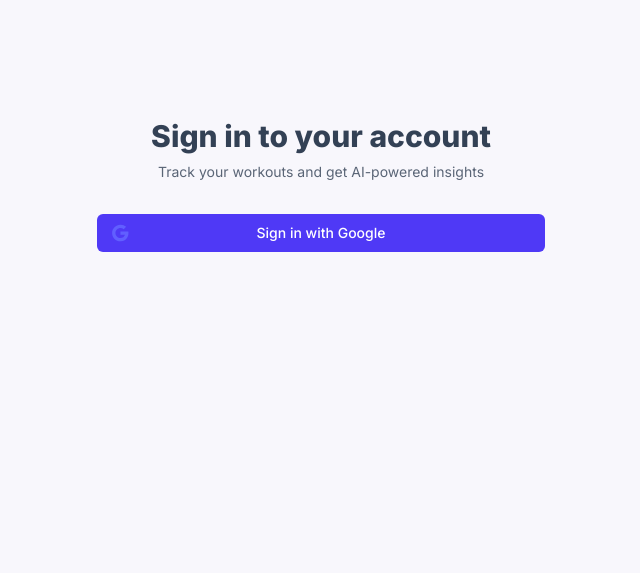
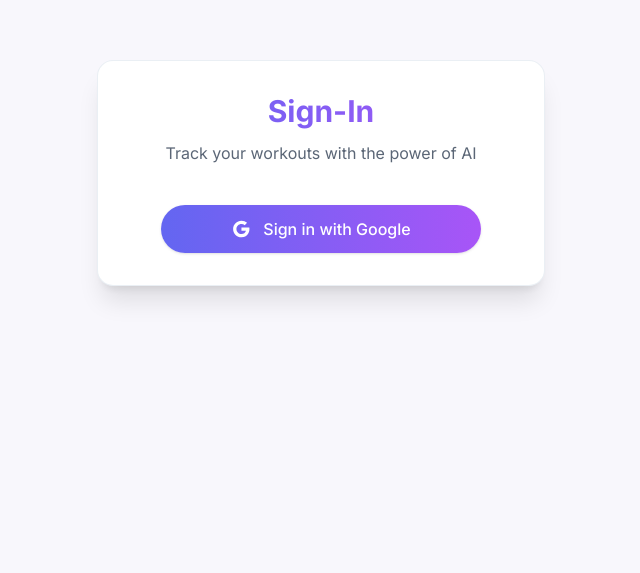
Before and after one commit to kanishk-jain-01/gymmentorai, a Next.js app: page /auth/signin in a window 1280 px wide. Shown: the part 227-800 px from the top of the page, without its empty margins (319-959 px from the left). Built offline with nearby package versions, Linux system fonts and the light colour scheme; no server answers.

Commit message:
Aesthetic Improvements

```diff
--- a/src/app/auth/signin/page.tsx
+++ b/src/app/auth/signin/page.tsx
@@ -48,43 +48,35 @@ export default function SignIn() {
   };
 
   return (
-    <div className="min-h-screen flex items-center justify-center bg-theme-bg py-12 px-4 sm:px-6 lg:px-8">
-      <div className="max-w-md w-full space-y-8">
+    <div className="min-h-screen flex items-center justify-center bg-theme-bg">
+      <div className="absolute inset-x-0 -top-40 -z-10 transform-gpu overflow-hidden blur-3xl sm:-top-80">
+        <div className="relative left-[calc(50%-11rem)] aspect-[1155/678] w-[36.125rem] -translate-x-1/2 rotate-[30deg] bg-gradient-primary opacity-20 sm:left-[calc(50%-30rem)] sm:w-[72.1875rem]"></div>
+      </div>
+
+      <div className="max-w-md w-full space-y-10 p-8 bg-theme-card bg-opacity-80 backdrop-blur-sm rounded-2xl shadow-xl border border-subtle mx-4">
         <div>
-          <h2 className="mt-6 text-center text-3xl font-extrabold text-theme-fg">
-            Sign in to your account
+          <h2 className="text-center text-3xl font-bold text-gradient-primary">
+            Sign-In
           </h2>
-          <p className="mt-2 text-center text-sm text-theme-fg opacity-80">
-            Track your workouts and get AI-powered insights
+          <p className="mt-3 text-center text-theme-fg opacity-80">
+            Track your workouts with the power of AI
           </p>
         </div>
 
         {error && (
-          <div className="rounded-md bg-red-50 p-4">
-            <div className="flex">
-              <div className="flex-shrink-0">
-                <svg className="h-5 w-5 text-red-400" viewBox="0 0 20 20" fill="currentColor">
-                  <path fillRule="evenodd" d="M10 18a8 8 0 100-16 8 8 0 000 16zM8.707 7.293a1 1 0 00-1.414 1.414L8.586 10l-1.293 1.293a1 1 0 101.414 1.414L10 11.414l1.293 1.293a1 1 0 001.414-1.414L11.414 10l1.293-1.293a1 1 0 00-1.414-1.414L10 8.586 8.707 7.293z" clipRule="evenodd" />
-                </svg>
-              </div>
-              <div className="ml-3">
-                <h3 className="text-sm font-medium text-red-800">Authentication Error</h3>
-                <div className="mt-2 text-sm text-red-700">
-                  <p>{error}</p>
-                </div>
-              </div>
-            </div>
+          <div className="text-error text-sm text-center">
+            <p>{error}</p>
           </div>
         )}
 
-        <div className="mt-8 space-y-6">
+        <div className="flex justify-center">
           <button
             onClick={handleSignIn}
             disabled={isRedirecting}
-            className="group relative w-full flex justify-center py-2 px-4 border border-transparent text-sm font-medium rounded-md text-white bg-indigo-600 hover:bg-indigo-700 focus:outline-none focus:ring-2 focus:ring-offset-2 focus:ring-indigo-500 disabled:opacity-70"
+            className="w-full max-w-xs flex justify-center items-center py-3 px-8 text-base font-medium rounded-full text-white bg-gradient-primary hover:bg-gradient-primary-hover focus:outline-none shadow-sm disabled:opacity-70"
           >
-            <span className="absolute left-0 inset-y-0 flex items-center pl-3">
-              <svg className="h-5 w-5 text-indigo-500 group-hover:text-indigo-400" xmlns="http://www.w3.org/2000/svg" viewBox="0 0 24 24" fill="currentColor">
+            <span className="mr-3">
+              <svg className="h-5 w-5 text-white" xmlns="http://www.w3.org/2000/svg" viewBox="0 0 24 24" fill="currentColor">
                 <path d="M12.545,10.239v3.821h5.445c-0.712,2.315-2.647,3.972-5.445,3.972c-3.332,0-6.033-2.701-6.033-6.032s2.701-6.032,6.033-6.032c1.498,0,2.866,0.549,3.921,1.453l2.814-2.814C17.503,2.988,15.139,2,12.545,2C7.021,2,2.543,6.477,2.543,12s4.478,10,10.002,10c8.396,0,10.249-7.85,9.426-11.748L12.545,10.239z"/>
               </svg>
             </span>
@@ -92,6 +84,10 @@ export default function SignIn() {
           </button>
         </div>
       </div>
+
+      <div className="absolute inset-x-0 top-[calc(100%-13rem)] -z-10 transform-gpu overflow-hidden blur-3xl sm:top-[calc(100%-30rem)]">
+        <div className="relative left-[calc(50%+3rem)] aspect-[1155/678] w-[36.125rem] -translate-x-1/2 bg-gradient-primary opacity-20 sm:left-[calc(50%+36rem)] sm:w-[72.1875rem]"></div>
+      </div>
     </div>
   );
 }
```
